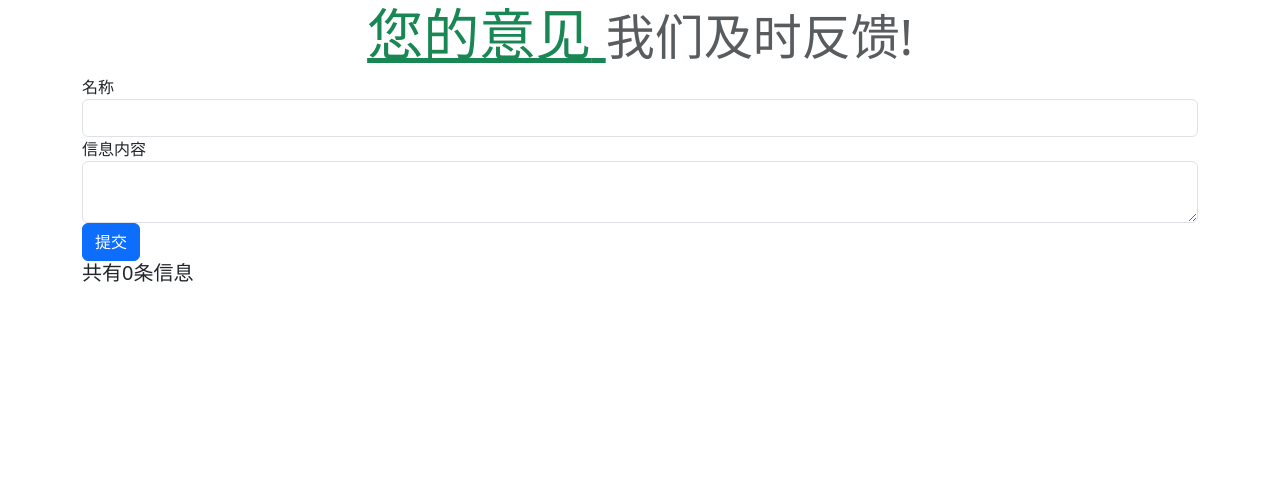
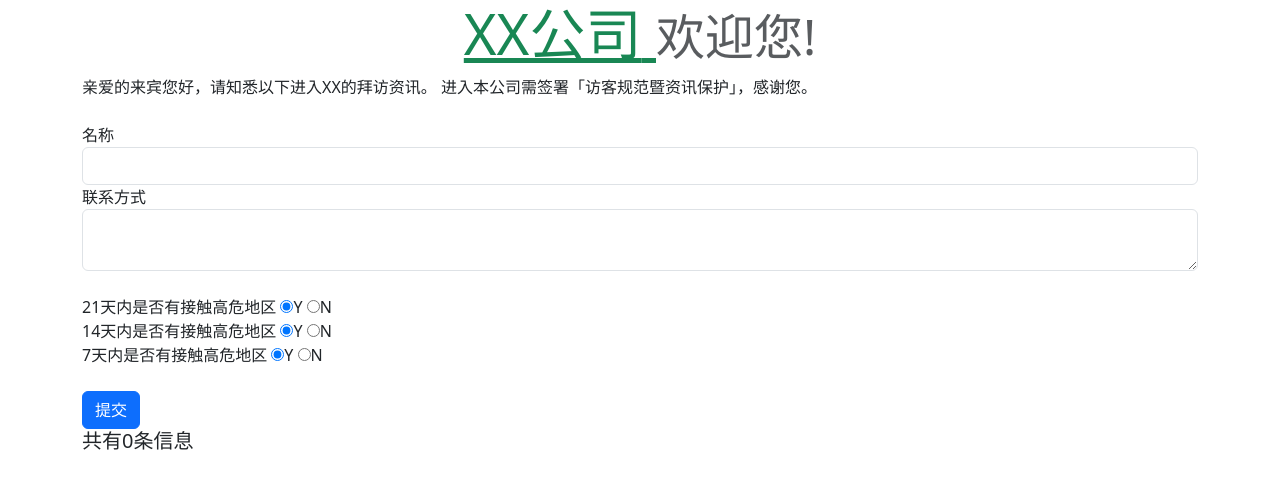
Before and after one commit to pipifishes/messageBoard, a Python web app: template index/templates/index.html in a window 1280 px wide. Shown: the top 489 px of the page. Run offline with Jinja, Linux system fonts and the light colour scheme; the template is opened without the code that fills it, so the values that code supplies are empty; some libraries are stand-ins or nearby versions.

Commit message:
访客信息记录

```diff
--- a/index/templates/index.html
+++ b/index/templates/index.html
@@ -3,14 +3,43 @@
 <div class="hello-form">
     <form action="" method="post" class="form" role="form">
     <input name="csrfmiddlewaretoken" type="hidden" value="{{ csrf_token }}">
+    <!--新增网页显示文字-->
+    <div>
+        <label>亲爱的来宾您好，请知悉以下进入XX的拜访资讯。
+进入本公司需签署「访客规范暨资讯保护」，感谢您。</label>
+    </div>
+    <br>
+
     <div class="form-group required">
         <label class="form-control-label" for="name">名称</label>
         <input class="form-control" name="name" type="text">
     </div>
     <div class="form-group required">
-        <label class="form-control-label" for="body">信息内容</label>
+        <label class="form-control-label" for="body">联系方式</label>
         <textarea class="form-control" name="content"></textarea>
     </div>
+    <br>
+
+    <!--新增单选框，如何和单选框连接到数据库-->
+    <div class="form-group required">
+        <label>21天内是否有接触高危地区</label>
+        <input checked="checked" name="three_weeks" type="radio" value="Y">Y
+        <input name="three_weeks" type="radio" value="N">N
+    </div>
+    <!--新增单选框，如何和单选框连接到数据库-->
+    <div class="form-group required">
+        <label>14天内是否有接触高危地区</label>
+        <input checked="checked" name="two_weeks" type="radio" value="Y">Y
+        <input name="two_weeks" type="radio" value="N">N
+    </div>
+    <!--新增单选框，如何和单选框连接到数据库-->
+    <div class="form-group required">
+        <label>7天内是否有接触高危地区</label>
+        <input checked="checked" name="a_week" type="radio" value="Y">Y
+        <input name="a_week" type="radio" value="N">N
+    </div>
+    <br>
+
     <input class="btn btn-primary" type="submit" value="提交">
     </form>
 </div>
@@ -26,6 +55,9 @@
             <small data-toggle="tooltip" data-placement="top" data-timestamp="{{message.timestamp}}" data-delay="500">{{message.timestamp}}</small>
         </div>
         <p class="mb-1">{{message.content}}</p>
+        <p class="mb-1">{{message.three_weeks}}</p>
+        <p class="mb-1">{{message.two_weeks}}</p>
+        <p class="mb-1">{{message.a_week}}</p>
     </a>
    {% endfor %}
 </div>
--- a/index/views.py
+++ b/index/views.py
@@ -13,9 +13,13 @@ from django.shortcuts import render,redirect
 from .models import Message
 from .form import MessageModeForm
 def newview(request):
-    message = Message.objects.all().order_by('-id')
+    messages = Message.objects.all().order_by('-id')
     if request.method == 'POST':
         form = MessageModeForm(request.POST)
+        # 打印信息，查看过程
+        print(form)
+        print(form.is_valid())
+        print(request.POST.get("three_weeks"))
         if form.is_valid():
             form.save()
         return redirect('/')
--- a/messageboard/settings.py
+++ b/messageboard/settings.py
@@ -44,8 +44,9 @@ INSTALLED_APPS = [
 
 MIDDLEWARE = [
     'django.middleware.security.SecurityMiddleware',
+    # 默认启动session功能，用于会话控制
     'django.contrib.sessions.middleware.SessionMiddleware',
-    # 新增中间件LocaleMiddleware
+    # 新增中间件LocaleMiddleware，目的是使后台管理网址是中文
     'django.middleware.locale.LocaleMiddleware',
     'django.middleware.common.CommonMiddleware',
     'django.middleware.csrf.CsrfViewMiddleware',
@@ -99,7 +100,7 @@ WSGI_APPLICATION = 'messageboard.wsgi.application'
 DATABASES = {
     'default': {
         'ENGINE': 'django.db.backends.mysql',
-        'NAME': 'django_db',
+        'NAME': 'visitor_information',
         'USER': 'root',
         'PASSWORD': 'GnbajxO@4869',
         'HOST': '127.0.0.1',
--- a/messageboard/urls.py
+++ b/messageboard/urls.py
@@ -10,6 +10,7 @@ include:是将路由信息分发给index的urls.py处理
 
 urlpatterns = [
     # 指向内置Admin后台系统的路由文件sites.py
+    # admin代表127.0.0.1:8000/admin
     path('admin/', admin.site.urls),
     # 指向index的路由文件urls.py
     path('',include('index.urls'))
--- a/templates/base.html
+++ b/templates/base.html
@@ -13,9 +13,9 @@
         <h1 class="text-center display-4">
             <!--生成不带变量的url地址-->
             <a href="{{ url('index')}}" class="text-success">
-                <strong>您的意见</strong>
+                <strong>XX公司</strong>
             </a>
-            <small class="text-muted sub-title">我们及时反馈!</small>
+            <small class="text-muted sub-title">欢迎您!</small>
         </h1>
     </header>
     {% block content %}{% endblock %}
```
Also changed, not shown: index/admin.py (+6 -3 lines), index/models.py (+25 -3 lines), index/form.py (line endings or trailing spaces).
